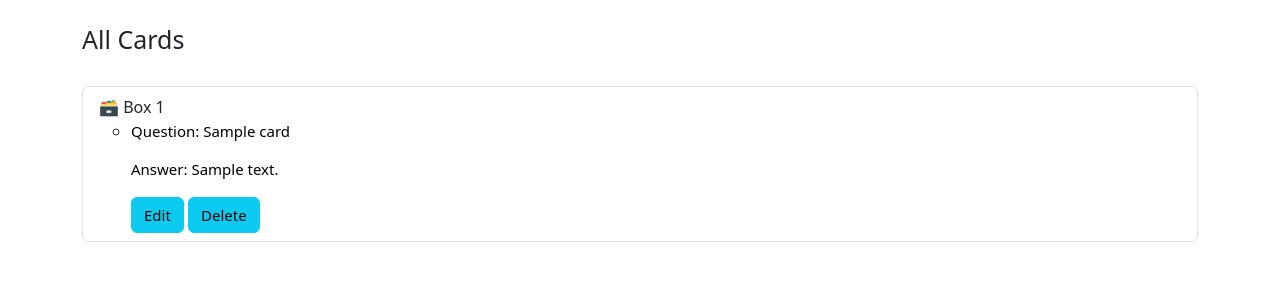
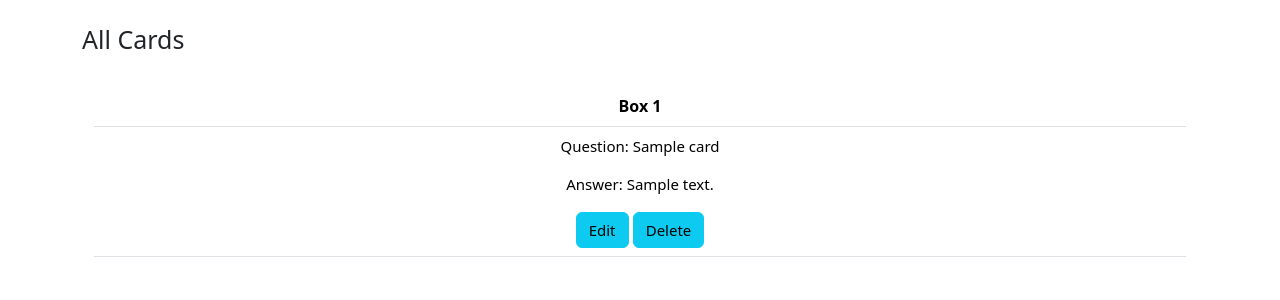
Before and after one commit to iloneczka/flashcards, a Django app: page /all_cards/1/ in a window 1280 px wide. Shown: the part 55-355 px from the top of the page. Run offline with Django 4.2, Linux system fonts and the light colour scheme; tables that the repository leaves empty hold one stand-in row (values such as "Sample post").

Commit message:
Fixing list of boxes in all cards.

```diff
--- a/flash/website/templates/all_cards.html
+++ b/flash/website/templates/all_cards.html
@@ -3,24 +3,36 @@
 {% block 'content' %}
     <h1 style="font-size: 25px;">All Cards</h1>
     <br/>
-    <ul class="list-group">
-        {% regroup cards by box as box_grouped %}
-        {% for box in box_grouped %}
-            <li class="list-group-item">
-                <h2style="font-size: 24px;">🗃 Box {{ box.grouper }}</h2>
-                <ul>
-                    {% for card in box.list %}
-                        <li>
+    <div class="container text-center">
+        <div class="row">
+            {% for box in unique_boxes reversed %}
+                <div class="col">
+                    <table class="table box-table" data-box="{{ box.box }}">
+                        <thead>
+                            <tr>
+                                <th scope="col" class="box-header" colspan="2">Box {{ box.box }}</th>
+                            </tr>
+                        </thead>
+                        <tbody>
+                            {% for card in cards %}
+                                {% if box.box == 'all' or card.box == box.box %}
+                                    <tr>
+                                        <td>
                                             <p class="card-info">Question: <span class="question">{{ card.question }}</span></p>
                                             <p class="card-info">Answer: <span class="answer">{{ card.answer }}</span></p>
                                             <a type="submit" href="#" class="btn btn-info edit-card" data-card-id="{{ card.pk }}">Edit</a>
                                             <a type="submit" href="#" class="btn btn-info delete-card" data-card-id="{{ card.pk }}">Delete</a>
-                        </li>
+                                        </td>
+                                    </tr>
+                                {% endif %}
                             {% endfor %}
-                </ul>
-            </li>
+                        </tbody>
+                    </table>
+                </div>
             {% endfor %}
-    </ul>
+        </div>
+    </div>
+
     <script>
         document.addEventListener('DOMContentLoaded', function () {
             const editButtons = document.querySelectorAll('.edit-card');
```
Lines whose indentation alone changed are shown as unchanged.
